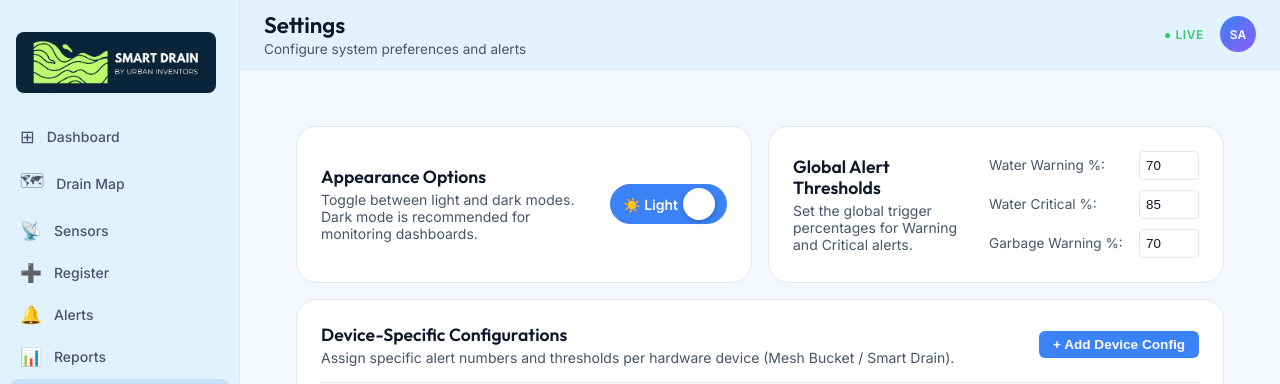
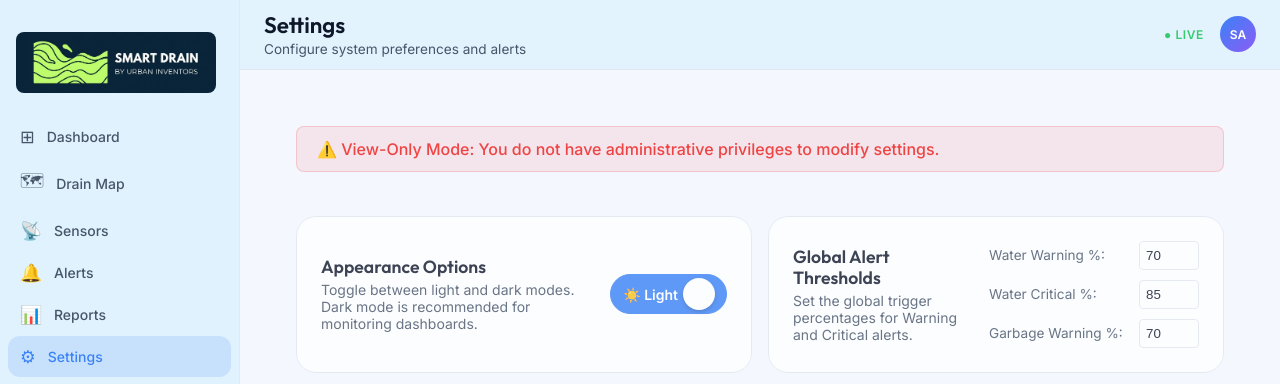
Before and after one commit to Knoweb/Smart-Drain-System, a React (Vite) app in the folder apps/web/: page /settings in a window 1280 px wide. Shown: the top 384 px of the page. Built offline with nearby package versions, Linux system fonts and the light colour scheme; no server answers; the database is empty; sample sign-in values are in the browser's storage.

Commit message:
feat: implement role-based access control (RBAC) to secure registration and settings for admin users only

```diff
--- a/apps/web/src/config/constants.ts
+++ b/apps/web/src/config/constants.ts
@@ -35,5 +35,13 @@ export const STATUS_CLASS_MAP: Record<string, string> = {
 export const STATUS_COLOR_MAP: Record<string, string> = {
     OPERATIONAL: '#22c55e',
     WARNING: '#f59e0b',
-    CRITICAL: '#ef4444',
 }
+
+/** Emails that have full administrative access */
+export const ADMIN_EMAILS: string[] = [
+    'nadeesha@smartdrain.network',
+    'sujeewa.kokawala@gmail.com',
+    'kosala@thesanmark.com',
+    'madushanamudara@gmail.com',
+    'poorni@smartdrain.com'
+]
--- a/apps/web/src/contexts/AuthContext.tsx
+++ b/apps/web/src/contexts/AuthContext.tsx
@@ -11,14 +11,17 @@ import {
   onAuthStateChanged,
 } from 'firebase/auth'
 import { auth } from '../lib/firebase'
+import { ADMIN_EMAILS } from '../config/constants'
 
 interface AuthContextType {
   user: User | null
+  isAdmin: boolean
   isLoading: boolean
 }
 
 const AuthContext = createContext<AuthContextType>({
   user: null,
+  isAdmin: false,
   isLoading: true,
 })
 
@@ -37,8 +40,10 @@ export const AuthProvider: React.FC<{ children: React.ReactNode }> = ({ children
     return () => unsubscribe()
   }, [])
 
+  const isAdmin = user?.email ? ADMIN_EMAILS.includes(user.email.toLowerCase()) : false
+
   return (
-    <AuthContext.Provider value={{ user, isLoading }}>
+    <AuthContext.Provider value={{ user, isAdmin, isLoading }}>
       {children}
     </AuthContext.Provider>
   )
--- a/apps/web/src/layouts/DashboardLayout.tsx
+++ b/apps/web/src/layouts/DashboardLayout.tsx
@@ -47,7 +47,7 @@ export default function DashboardLayout() {
     const [mobileOpen, setMobileOpen] = useState(false)
     const location = useLocation()
     const navigate = useNavigate()
-    const { user } = useAuth()
+    const { user, isAdmin } = useAuth()
     const headerInfo = PAGE_HEADERS[location.pathname] || { title: 'Smart Drain System', subtitle: '' }
 
     const handleSignOut = async () => {
@@ -87,7 +87,7 @@ export default function DashboardLayout() {
                 </Link>
 
                 <nav className={styles.nav}>
-                    {NAV_ITEMS.map(({ to, icon, label }) => (
+                    {NAV_ITEMS.filter(item => item.to !== '/register' || isAdmin).map(({ to, icon, label }) => (
                         <NavLink
                             key={to}
                             to={to}
--- a/apps/web/src/pages/RegisterPage.tsx
+++ b/apps/web/src/pages/RegisterPage.tsx
@@ -5,6 +5,7 @@ import { MapContainer, TileLayer, Marker, useMapEvents, useMap } from 'react-lea
 import 'leaflet/dist/leaflet.css'
 import L from 'leaflet'
 import styles from './RegisterPage.module.css'
+import { useAuth } from '@/contexts/AuthContext'
 
 import iconUrl from 'leaflet/dist/images/marker-icon.png'
 import iconShadow from 'leaflet/dist/images/marker-shadow.png'
@@ -287,9 +288,21 @@ function RegisteredColumn({ title, emoji, color, groups }: {
 // MAIN PAGE
 // =============================================================================
 export default function RegisterPage() {
+    const { isAdmin } = useAuth()
 
     // ── Registered devices list ───────────────────────────────────────────
     const [registeredList, setRegisteredList] = useState<RegisteredDevice[]>([])
+
+    if (!isAdmin) {
+        return (
+            <div className={styles.page}>
+                <div style={{ textAlign: 'center', padding: '4rem 1rem', background: 'var(--surface-card)', borderRadius: '16px' }}>
+                    <h2 style={{ fontSize: '2rem', marginBottom: '1rem', color: 'var(--status-critical)' }}>Access Denied</h2>
+                    <p style={{ color: 'var(--text-secondary)' }}>You do not have administrative privileges to register new devices.</p>
+                </div>
+            </div>
+        )
+    }
 
     useEffect(() => {
         const unsub = onValue(ref(db, 'registered_devices'), snap => {
--- a/apps/web/src/pages/SettingsPage.tsx
+++ b/apps/web/src/pages/SettingsPage.tsx
@@ -4,6 +4,7 @@ import { db } from '@/lib/firebase'
 import styles from './SettingsPage.module.css'
 import pageStyles from './Page.module.css'
 import { useTheme } from '@/contexts/ThemeContext'
+import { useAuth } from '@/contexts/AuthContext'
 
 export interface SmsContact {
     name: string;
@@ -56,6 +57,7 @@ const DEFAULT_SETTINGS: AppSettings = {
 
 export default function SettingsPage() {
     const { theme, toggleTheme } = useTheme()
+    const { isAdmin } = useAuth()
     const [settings, setSettings] = useState<AppSettings>(DEFAULT_SETTINGS)
     const [deviceConfigs, setDeviceConfigs] = useState<DeviceConfig[]>([])
     const [loading, setLoading] = useState(true)
@@ -184,8 +186,12 @@ export default function SettingsPage() {
 
     return (
         <div className={pageStyles.page}>
-
-            <div className={styles.settingsGrid}>
+            {!isAdmin && (
+                <div style={{ marginBottom: '20px', padding: '12px 20px', background: 'rgba(239, 68, 68, 0.1)', color: '#ef4444', borderRadius: '8px', border: '1px solid rgba(239, 68, 68, 0.2)', fontWeight: 500 }}>
+                    ⚠️ View-Only Mode: You do not have administrative privileges to modify settings.
+                </div>
+            )}
+            <div className={styles.settingsGrid} style={{ pointerEvents: isAdmin ? 'auto' : 'none', opacity: isAdmin ? 1 : 0.8 }}>
                 {/* Theme Setting */}
                 <div className={styles.settingCard}>
                     <div className={styles.settingInfo}>
@@ -373,6 +379,7 @@ export default function SettingsPage() {
 
             {/* Bottom Action Bar */}
             <div style={{ marginTop: '0px', display: 'flex', justifyContent: 'flex-end', alignItems: 'center' }}>
+                {isAdmin && (
                 <button
                     onClick={handleSave}
                     disabled={saving}
@@ -385,13 +392,13 @@ export default function SettingsPage() {
                         fontWeight: 600,
                         cursor: 'pointer',
                         boxShadow: '0 4px 12px rgba(59, 130, 246, 0.25)',
-                        transition: 'transform 0.2s, box-shadow 0.2s'
                     }}
                     onMouseOver={e => (e.currentTarget.style.transform = 'translateY(-1px)')}
                     onMouseOut={e => (e.currentTarget.style.transform = 'none')}
                 >
                     {saving ? 'Saving...' : 'Save Settings'}
                 </button>
+                )}
             </div>
 
             {/* MUI-style Toast Notification */}
```
